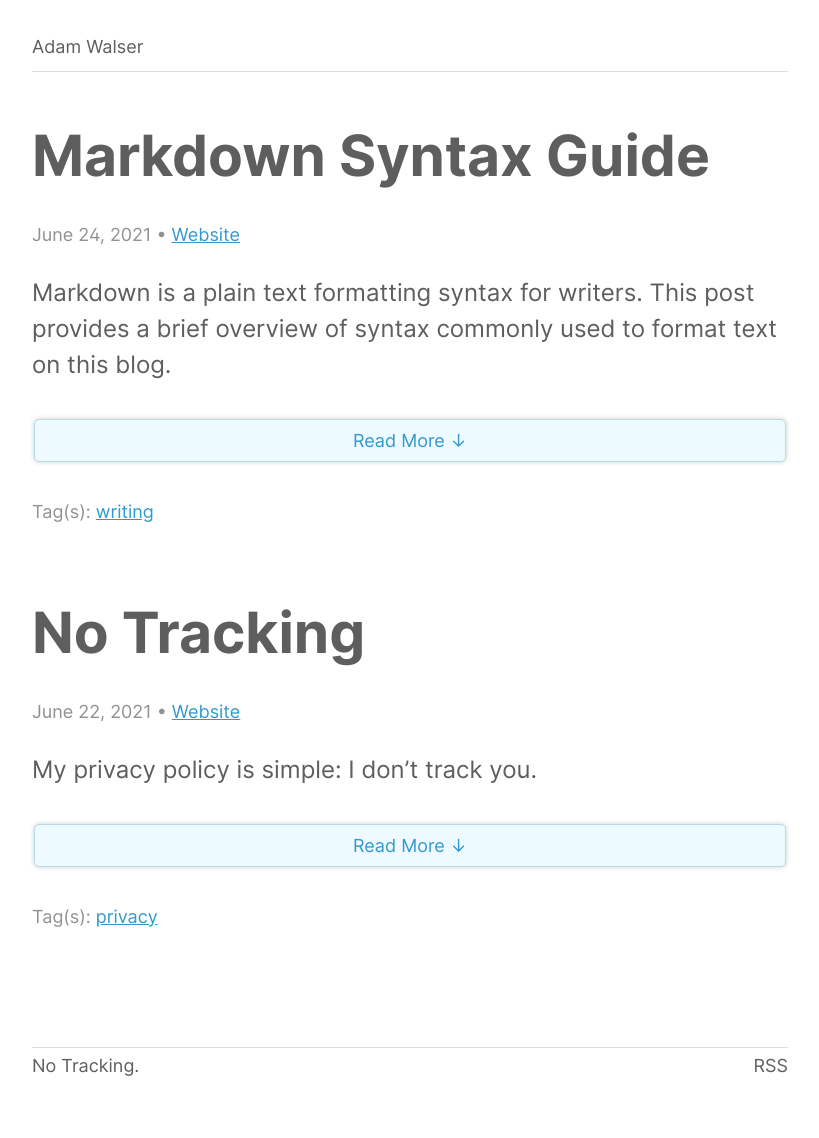
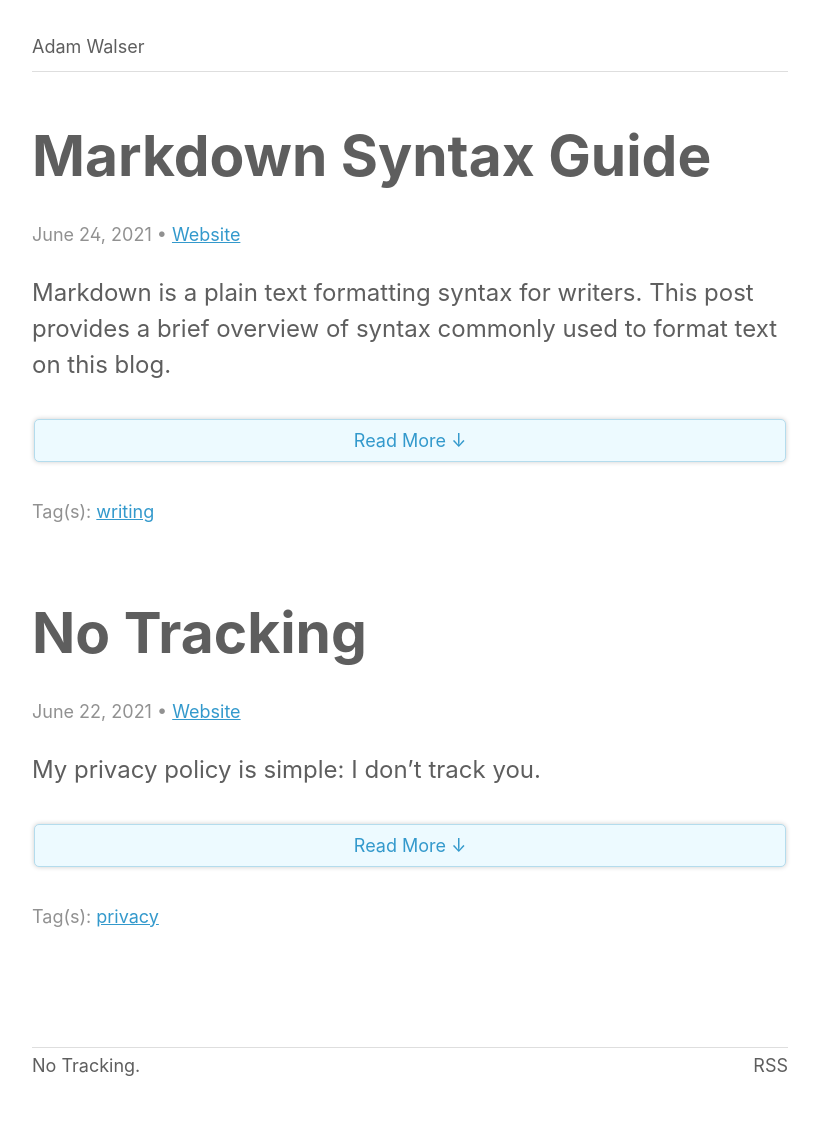
Before and after one commit to ajpwalser/ajpwalser.github.io, a Jekyll site: the page built from index.html, in a window 1280 px wide. Shown: the whole page, without its empty margins (230-1049 px from the left). Built offline with Jekyll 4.4.1, drawn with Linux system fonts in a browser that asks for light colours; some web fonts are replaced; the list of posts is cut into pages by our own code.

Commit message:
Update style.css

```diff
--- a/css/style.css
+++ b/css/style.css
@@ -92,7 +92,7 @@
 /* Body */
 
 body {
-	font-family: 'Inter', -apple-system, BlinkMacSystemFont, Segoe UI, Helvetica, Arial, sans-serif, Apple Color Emoji, Segoe UI Emoji, Segoe UI Symbol;
+	font-family: 'Barlow', -apple-system, BlinkMacSystemFont, Segoe UI, Helvetica, Arial, sans-serif, Apple Color Emoji, Segoe UI Emoji, Segoe UI Symbol;
 	font-feature-settings: "ss01";
 	font-size: 100%;
 	line-height: 1.3;
```
